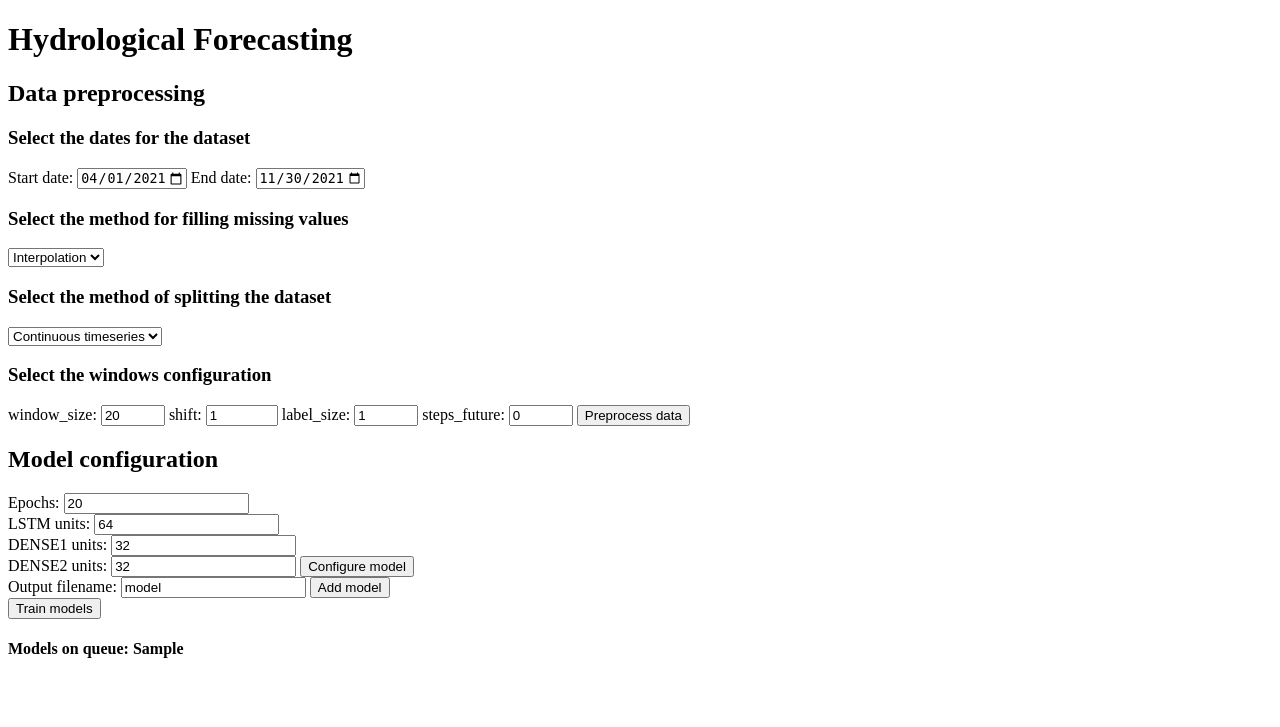
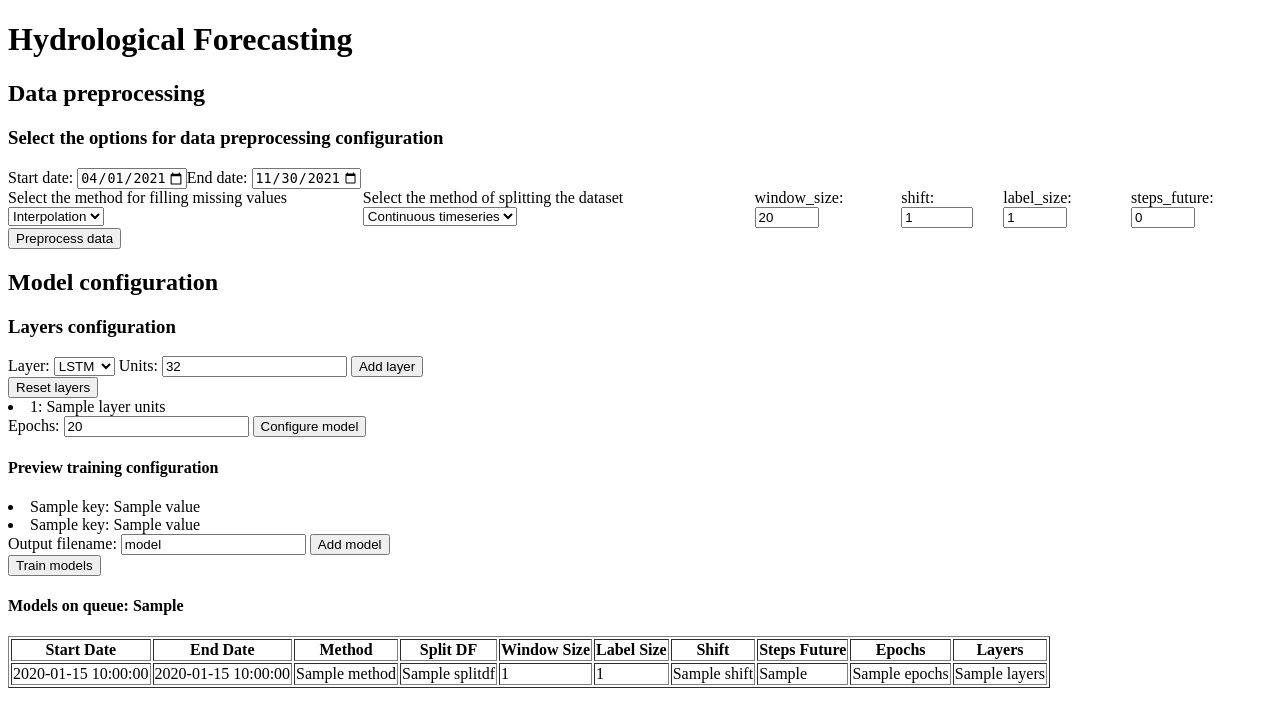
Before and after one commit to diogohal/Mitacs-Interface, a Flask app: template templates/index.html in a window 1280 px wide. Shown: the top 727 px of the page. Run offline with Flask 3, Linux system fonts and the light colour scheme; the template is opened without the code that fills it: most values are stand-ins (such as "Sample title", 1, 10 or a date in 2020); parts of the project's set-up code (start-up, migrations or seed data) failed here and were passed over.

Commit message:
interface update

```diff
--- a/Models/data_preprocessor.py
+++ b/Models/data_preprocessor.py
@@ -114,7 +114,7 @@ class DataPreprocessor:
         self.windows = windows
         self.labels = labels
 
-    def strided_dataset(dates, windows, labels, train_size, test_size, val_size):
+    def strided_dataset(self, dates, windows, labels, train_size, test_size, val_size):
         dates_train, dates_test, dates_val = [], [], []
         windows_train, windows_test, windows_val = [], [], []
         labels_train, labels_test, labels_val = [], [], []
--- a/main.py
+++ b/main.py
@@ -4,6 +4,7 @@ import numpy as np
 from Models.data_preprocessor import DataPreprocessor
 from Models.modeling import HydroModel
 import os
+import copy
 os.environ['TF_ENABLE_ONEDNN_OPTS'] = '0'
 from tensorflow.keras.callbacks import ModelCheckpoint
 
@@ -12,72 +13,112 @@ app = Flask(__name__)
 @app.route('/')
 def index():
     global train_list
-    return render_template('index.html', qt_models=len(train_list))
+    global model_conf
+
+    return render_template('index.html', model_conf=model_conf, data_conf=data_conf, qt_models=len(train_list), layers=model_conf['layers'])
 
 
 @app.route('/configure', methods=['POST'])
 def configure():
-    global data
     global train_list
+    global data_conf
+    global model_conf
 
     if request.method == 'POST':
-        start_date = request.form.get('start_date')
-        end_date = request.form.get('end_date')
-        method = request.form.get('method')
-        splitdf = request.form.get('splitdf')
-        window_size = int(request.form.get('window_size'))
-        label_size = int(request.form.get('label_size'))
-        shift = int(request.form.get('shift'))
-        steps_future = int(request.form.get('steps_future'))
+        data_conf['start_date'] = request.form.get('start_date')
+        data_conf['end_date'] = request.form.get('end_date')
+        data_conf['method'] = request.form.get('method')
+        data_conf['splitdf'] = request.form.get('splitdf')
+        data_conf['window_size'] = int(request.form.get('window_size'))
+        data_conf['label_size'] = int(request.form.get('label_size'))
+        data_conf['shift'] = int(request.form.get('shift'))
+        data_conf['steps_future'] = int(request.form.get('steps_future'))
 
-        data = DataPreprocessor(method, splitdf, start_date, end_date)
+        data = DataPreprocessor(data_conf['method'], data_conf['splitdf'], data_conf['start_date'], data_conf['end_date'])
         data.fill_data(df)
-        data.create_windows(window_size, 'levi_cr', shift, label_size, steps_future)
+        data.create_windows(data_conf['window_size'], 'levi_cr', data_conf['shift'], data_conf['label_size'], data_conf['steps_future'])
         data.separete_dataset()
-        return render_template('index.html', qt_models=len(train_list), preprocess=True)
+        data_conf['data'] = data
+        return render_template('index.html', model_conf=model_conf, data_conf=data_conf, qt_models=len(train_list), layers=model_conf['layers'], preprocess=True)
 
-    return render_template('index.html', qt_models=len(train_list))
+    return render_template('index.html', model_conf=model_conf, data_conf=data_conf, qt_models=len(train_list), layers=model_conf['layers'])
+
+@app.route('/layer_conf', methods=['POST'])
+def layer_conf():
+    global train_list
+    global data_conf
+    global model_conf
+
+    layer = request.form.get('layer_type')
+    units = int(request.form.get('layer_units'))
+    model_conf['layers'].append([layer, units])
+
+    return render_template('index.html', model_conf=model_conf, data_conf=data_conf, qt_models=len(train_list), layers=model_conf['layers'])
+
+@app.route('/layer_reset', methods=['POST'])
+def layer_reset():
+    global model_conf
+
+    model_conf['layers'] = []
+    return render_template('index.html', model_conf=model_conf, data_conf=data_conf, qt_models=len(train_list), layers=model_conf['layers'])
 
 @app.route('/configure_model', methods=['POST'])
 def configure_model():
-    global hydro
-    global epochs
     global train_list
+    global data_conf
+    global model_conf
 
-    epochs = int(request.form.get('epochs'))
-    lstm_units = int(request.form.get('lstm_units'))
-    dense1_units = int(request.form.get('dense1_units'))
-    dense2_units = int(request.form.get('dense2_units'))
+    model_conf['epochs'] = int(request.form.get('epochs'))
     hydro = HydroModel()
-    hydro.build(data.train_windows.shape[1:], data.train_labels.shape[1], lstm_units, dense1_units, dense2_units)
+    hydro.build(data_conf['data'].train_windows.shape[1:], data_conf['data'].train_labels.shape[1], model_conf['layers'])
     hydro.compile()
-    return render_template('index.html', qt_models=len(train_list), model_configured=True)
+    model_conf['hydro'] = hydro
+    return render_template('index.html', model_conf=model_conf, data_conf=data_conf, qt_models=len(train_list), layers=model_conf['layers'], model_configured=True)
 
 @app.route('/add_model', methods=['POST'])
 def add_model():
-    global hydro
-    global epochs
     global train_list
+    global data_conf
+    global model_conf
 
     model_name = request.form.get('model_name')
     cp = ModelCheckpoint(f'Models/{model_name}.keras', save_best_only=True)
-    #hydro.train(data.train_windows, data.train_labels, (data.val_windows, data.val_labels), epochs, [cp])
-    train_list.append([hydro, data, cp, epochs])
-    return render_template('index.html', qt_models=len(train_list), model_training=True)
+    train_list.append([copy.deepcopy(model_conf), copy.deepcopy(data_conf), cp])
+    print(train_list)
+    return render_template('index.html', model_conf=model_conf, data_conf=data_conf, qt_models=len(train_list), layers=model_conf['layers'], model_training=True, train_list=train_list)
 
 @app.route('/train_model', methods=['POST'])
 def train_model():
-    global hydro
-    global epochs
     global train_list
+    global model_conf
+    global data_conf
 
     for m in train_list:
-        m[0].train(m[1].train_windows, m[1].train_labels, (m[1].val_windows, m[1].val_labels), m[3], m[2])
+        m[0]['hydro'].train(m[1]['data'].train_windows, m[1]['data'].train_labels, (m[1]['data'].val_windows, m[1]['data'].val_labels), m[0]['epochs'], m[2])
 
     train_list = []
-    return render_template('index.html', qt_models=len(train_list))
+    return render_template('index.html', model_conf=model_conf, data_conf=data_conf, qt_models=len(train_list), layers=model_conf['layers'], train_list=train_list)
 
 if __name__ == '__main__':
+
+    data_conf = {
+        'data': None,
+        'start_date': None,
+        'end_date': None,
+        'method': None,
+        'splitdf': None,
+        'window_size': None,
+        'label_size': None,
+        'shift': None,
+        'steps_future': None
+    }
+
+    model_conf = {
+        'hydro': None,
+        'epochs': None,
+        'layers': [['lstm', 64], ['dense', 32], ['dense', 32]]
+    }
+
     df = pd.read_csv('crc_new_dataset.csv', sep=',', low_memory=False).fillna(np.nan)
     df = df[['Datetime','levi_cr', 'Precipitation_carolyn_cr']]
     df['levi_cr'] = pd.to_numeric(df['levi_cr'], errors='coerce')
--- /dev/null
+++ b/static/css/styles.css
@@ -0,0 +1,9 @@
+.dataconf_dates_inputs {
+    display: flex;
+    flex-direction: row;
+}
+
+.dataconf_methods_inputs {
+    display: flex;
+    flex-direction: row;
+}
--- a/templates/index.html
+++ b/templates/index.html
@@ -1,43 +1,71 @@
 <!DOCTYPE html>
 <html lang="en">
+<head>
     <head>
         <meta charset="UTF-8">
         <meta name="viewport" content="width=device-width, initial-scale=1.0">
         <title>HydroForecasting</title>
+        <link rel="stylesheet" href="{{ url_for('static', filename='css/styles.css') }}">
+    </head>
 </head>
 <body>
+    <header>
         <h1>Hydrological Forecasting</h1>
+    </header>
+    <section class="dataconf">
         <h2>Data preprocessing</h2>
         <form action="/configure" method="post">
-        <h3>Select the dates for the dataset</h3>
+            <h3>Select the options for data preprocessing configuration</h3>
+            <div class="dataconf_dates">
+                <div class="dataconf_dates_inputs">
+                    <div class="dataconf_dates_inputs_element">
                         <label for="start_date">Start date:</label>
                         <input type="date" id="start_date" name="start_date" value="2021-04-01" min="2015-01-01" max="2023-12-31" />
+                    </div>
+                    <div class="dataconf_dates_inputs_end_element">
                         <label for="end_date">End date:</label>
                         <input type="date" id="end_date" name="end_date" value="2021-11-30" min="2015-01-01" max="2023-12-31" />
+                    </div>
+                </div>
+            </div>
 
-        <h3>Select the method for filling missing values</h3>
+            <div name="dataconf_methods">
+                <div class="dataconf_methods_inputs">
+                    <div class="dataconf_methods_inputs_element">
+                        <label for="method">Select the method for filling missing values</label>
                         <select name="method" id="method">
                             <option value="interpolation">Interpolation</option>
                             <option value="fill0">Fill0</option>
                             <option value="equal_dis">Split equally</option>
                         </select>
-        <h3>Select the method of splitting the dataset</h3>
+                    </div>
+                    <div class="dataconf_methods_inputs_element">
+                        <label for="splitdf">Select the method of splitting the dataset</label>
                         <select name="splitdf" id="splitdf">
                             <option value="continuous">Continuous timeseries</option>
                             <option value="striped">Strided timeseries</option>
                         </select>
-        <h3>Select the windows configuration</h3>
+                    </div>
+                    <div class="dataconf_methods_inputs_element">
                         <label for="window_size">window_size: </label>
                         <input type="number" id="window_size", name="window_size", value="20", min="5", max="100"/>
-
+                    </div>
+                    <div class="dataconf_methods_inputs_element">
                         <label for="shift">shift: </label>
                         <input type="number" id="shift", name="shift", value="1", min="1", max="1000"/>
+                    </div>
 
+                    <div class="dataconf_methods_inputs_element">
                         <label for="label_size">label_size: </label>
                         <input type="number" id="label_size", name="label_size", value="1", min="1", max="100"/>
+                    </div>
 
+                    <div class="dataconf_methods_inputs_element">
                         <label for="steps_future">steps_future: </label>
                         <input type="number" id="steps_future", name="steps_future", value="0", min="0", max="100"/>
+                    </div>
+                </div>
+            </div>
 
             <input type="submit" value="Preprocess data">
         </form>
@@ -45,27 +73,56 @@
         {% if preprocess %}
         <h4>Data processed!</h4>
         {% endif %}
+    </section>
 
     <h2>Model configuration</h2>
+
+    <h3>Layers configuration</h3>
+    <form action="/layer_conf" method="post">
+        <label for="layer_type">Layer: </label>
+        <select name="layer_type" id="layer_type">
+            <option value="lstm">LSTM</option>
+            <option value="dense">Dense</option>
+        </select>
+
+        <label for="layer_units">Units: </label>
+        <input type="number" id="layer_units" name="layer_units" value="32">
+
+        <input type="submit" value="Add layer">
+    </form>
+    <form action="/layer_reset" method="post">
+        <input type="submit" value="Reset layers">
+    </form>
+
+    {% for layer in layers %}
+            <li>{{ layer[0] }}: {{ layer[1] }} units</li>
+    {% endfor %}
+
+
     <form action="/configure_model" method="post">
         <label for="epochs">Epochs: </label>
         <input type="number" id="epochs" name="epochs" value="20">
-        <br/>
-        <label for="lstm_units">LSTM units: </label>
-        <input type="number" id="lstm_units" name="lstm_units" value="64">
-        <br/>
-        <label for="dense1_units">DENSE1 units: </label>
-        <input type="number" id="dense1_units" name="dense1_units" value="32">
-        <br/>
-        <label for="dense2_units">DENSE2 units: </label>
-        <input type="number" id="dense2_units" name="dense2_units" value="32">
-
         <input type="submit" value="Configure model">
     </form>
 
     {% if model_configured %}
         <h4>Model configured!</h4>
     {% endif %}
+
+
+    <h4>Preview training configuration</h4>
+
+    {% for key, value in data_conf.items() %}
+        {% if key != 'data' %}
+            <li>{{ key }}: {{ value }}</li>
+        {% endif %}
+    {% endfor %}
+
+    {% for key, value in model_conf.items() %}
+        {% if key != 'hydro' %}
+            <li>{{ key }}: {{ value }}</li>
+        {% endif %}
+    {% endfor %}
 
     <form action="/add_model" method="post">
         <label for="model_name">Output filename: </label>
@@ -76,7 +133,42 @@
     <form action="train_model" method="post">
         <input type="submit" value="Train models">
     </form>
+
     <h4>Models on queue: {{ qt_models }}</h4>
+
+    <table border="1">
+        <thead>
+            <tr>
+                <th>Start Date</th>
+                <th>End Date</th>
+                <th>Method</th>
+                <th>Split DF</th>
+                <th>Window Size</th>
+                <th>Label Size</th>
+                <th>Shift</th>
+                <th>Steps Future</th>
+                <th>Epochs</th>
+                <th>Layers</th>
+            </tr>
+        </thead>
+        <tbody>
+            {% for train in train_list %}
+            <tr>
+                <td>{{ train[1]['start_date'] }}</td>
+                <td>{{ train[1]['end_date'] }}</td>
+                <td>{{ train[1]['method'] }}</td>
+                <td>{{ train[1]['splitdf'] }}</td>
+                <td>{{ train[1]['window_size'] }}</td>
+                <td>{{ train[1]['label_size'] }}</td>
+                <td>{{ train[1]['shift'] }}</td>
+                <td>{{ train[1]['steps_future'] }}</td>
+                <td>{{ train[0]['epochs'] }}</td>
+                <td>{{ train[0]['layers'] }}</td>
+            </tr>
+            {% endfor %}
+        </tbody>
+    </table>
+
 
 </body>
 </html>
```
Also changed, not shown: Models/modeling.py (+8 -4 lines), notes.md (added, +6 -0 lines), test.py (+5 -20 lines), 3 other files. Lines whose indentation alone changed are shown as unchanged.
